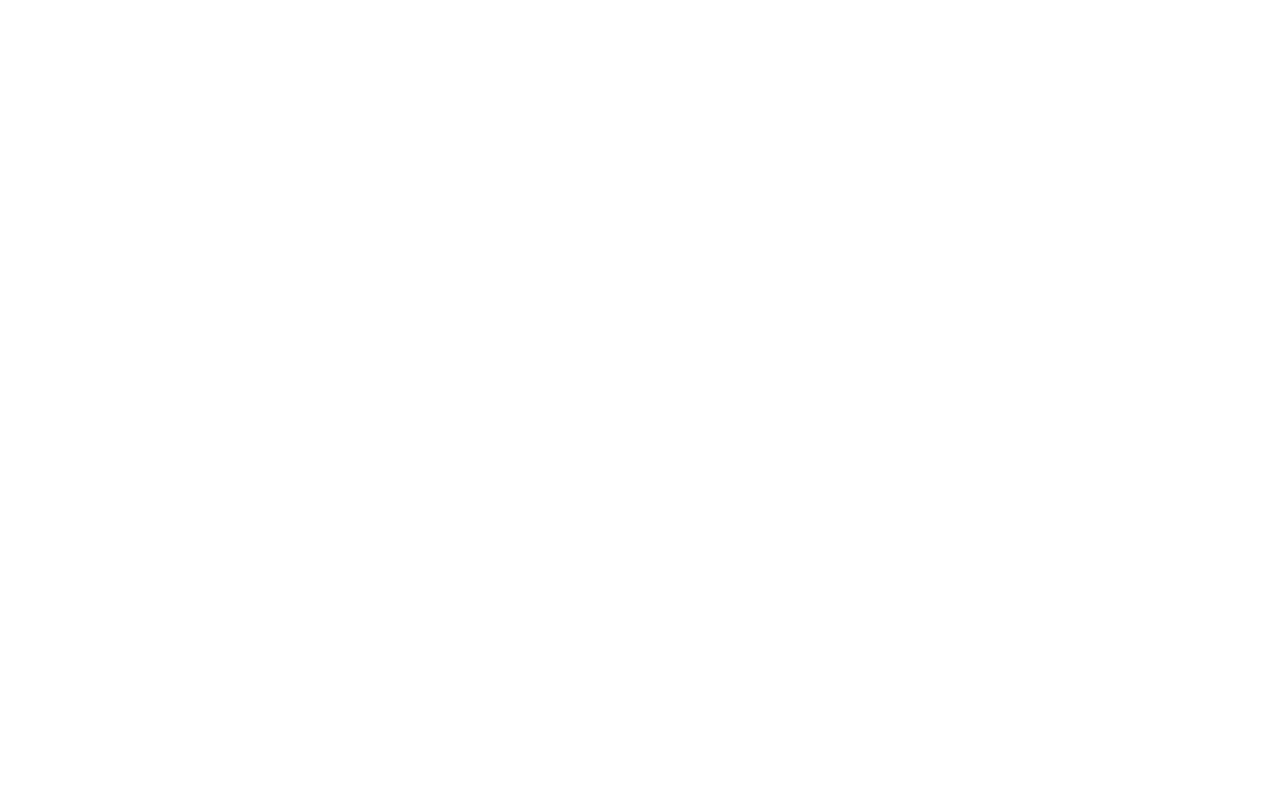
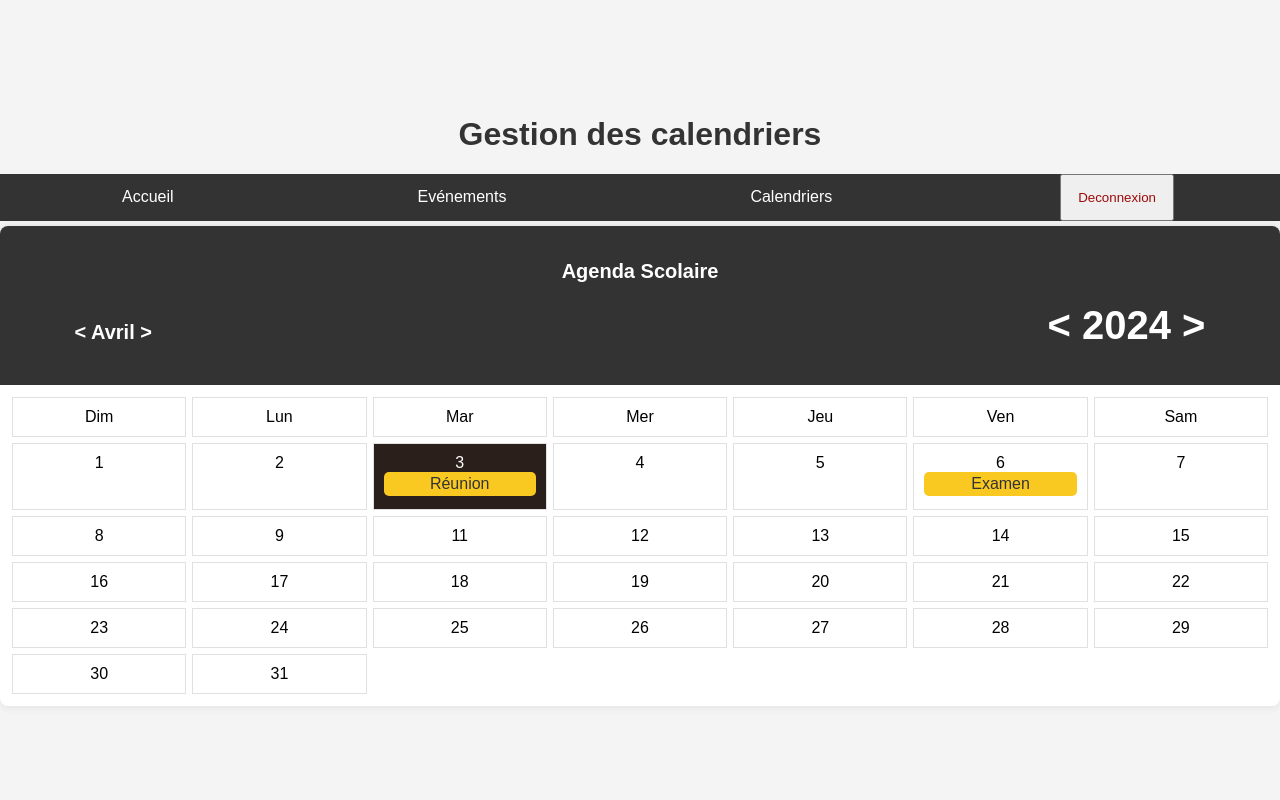
Before and after one commit to KDany0000/ihm, a PHP site: page /calendrier.html in a window 1280 px wide. Before the commit the page is empty. Run offline with PHP 8.4, Linux system fonts and the light colour scheme.

Commit message:
Calendrier_Hamed

```diff
--- a/calendrier.html
+++ b/calendrier.html
@@ -0,0 +1,159 @@
+<!DOCTYPE html>
+<html lang="en">
+<head>
+    <meta charset="UTF-8">
+    <meta name="viewport" content="width=device-width, initial-scale=1.0">
+    <link rel="stylesheet" href="styles.css">
+    <title>Agenda Scolaire</title>
+    <style>
+        body {
+            font-family: 'Arial', sans-serif;
+            background-color: #f4f4f4;
+            margin: 0;
+            padding: 0;
+            display: flex;
+            flex-direction: column;
+            justify-content: center;
+            align-items: center;
+            height: 100vh;
+        }
+
+        .bb{
+            width: 100%;
+            top: 0;
+        }
+
+        .agenda {
+            max-width: 1300px;
+            height: auto;
+            width: 100%;
+            background-color: #fff;
+            box-shadow: 0 0 10px rgba(0, 0, 0, 0.1);
+            border-radius: 8px;
+            overflow: hidden;
+            margin-top: 5px;
+        }
+
+        .agenda-header {
+            background-color: #333;
+            color: #fff;
+            padding: 17px;
+            text-align: center;
+            font-size: 14px;
+        }
+         h2{
+            font-size: 20px;
+         }
+        .agenda-body {
+            display: grid;
+            grid-template-columns: repeat(7, 1fr);
+            padding: 12px;
+            gap: 6px;
+        }
+
+        .day {
+            text-align: center;
+            padding: 10px;
+            border: 1px solid #e0e0e0;
+            cursor: pointer;
+            transition: background-color 0.3s ease;
+        }
+
+        .day:hover {
+            background-color:  #2b1f1c;
+            color: #fff;
+        }
+
+        .today {
+            background-color:  #2b1f1c;
+            color: #fff;
+        }
+
+        .event {
+            background-color: #f9c922;
+            color: #333;
+            border-radius: 5px;
+            padding: 3px;
+            margin-bottom: 3px;
+        }
+        span{
+            margin-left: 890px;
+            color: white;
+            font-weight:bolder;
+            font-size: 40px;
+        }
+      .mois{
+        font-weight:bolder;
+        font-size: 20px;
+      }
+
+    </style>
+</head>
+<body>
+    <div class="bb">
+        <h1>Gestion des calendriers</h1>
+
+        <ul class="menu">
+            <li><a href="#acceuil">Accueil</a></li>
+            <li><a href="#evenement">Evénements</a></li>
+            <li><a href="calendrier.html">Calendriers</a></li>
+            <li><button href="#deconnexion">Deconnexion</button></li>
+        </ul>
+    </div>
+<div class="agenda">
+    <div class="agenda-header">
+        <h2>Agenda Scolaire</h2>
+
+        <p class="mois">< Avril > <span>< 2024 ></span></p>
+    </div>
+    <div class="agenda-body">
+        <div class="day">Dim</div>
+        <div class="day">Lun</div>
+        <div class="day">Mar</div>
+        <div class="day">Mer</div>
+        <div class="day">Jeu</div>
+        <div class="day">Ven</div>
+        <div class="day">Sam</div>
+        <!-- Vous pouvez générer dynamiquement les jours ici -->
+        <div class="day">1</div>
+        <div class="day">2</div>
+        <div class="day today">
+            3
+            <div class="event">Réunion</div>
+        </div>
+        <div class="day">4</div>
+        <div class="day">5</div>
+        <div class="day">
+            6
+            <div class="event">Examen</div>
+        </div>
+        <div class="day">7</div>
+        <div class="day">8</div>
+        <div class="day">9</div>
+        <div class="day">11</div>
+        <div class="day">12</div>
+        <div class="day">13</div>
+        <div class="day">14</div>
+        <div class="day">15</div>
+        <div class="day">16</div>
+        <div class="day">17</div>
+        <div class="day">18</div>
+        <div class="day">19</div>
+        <div class="day">20</div>
+        <div class="day">21</div>
+        <div class="day">22</div>
+        <div class="day">23</div>
+        <div class="day">24</div>
+        <div class="day">25</div>
+        <div class="day">26</div>
+        <div class="day">27</div>
+        <div class="day">28</div>
+        <div class="day">29</div>
+        <div class="day">30</div>
+        <div class="day">31</div>
+        <!-- ... continuer jusqu'à 31 ou la fin du mois -->
+    </div>
+</div>
+
+</body>
+</html>
--- a/styles.css
+++ b/styles.css
@@ -1,11 +1,3 @@
-body {
-    font-family: Arial, sans-serif;
-    line-height: 1.6;
-    background-color: #f4f4f4;
-    margin: 0;
-    padding: 0;
-}
-
 h1 {
     color: #333;
     text-align: center;
```
